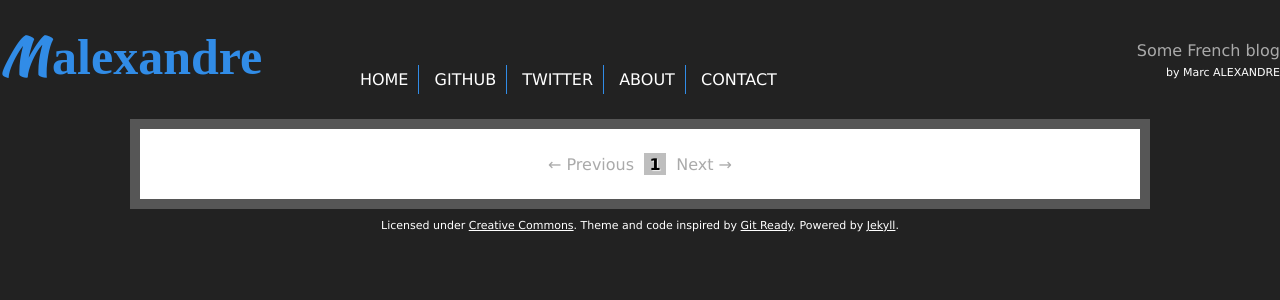
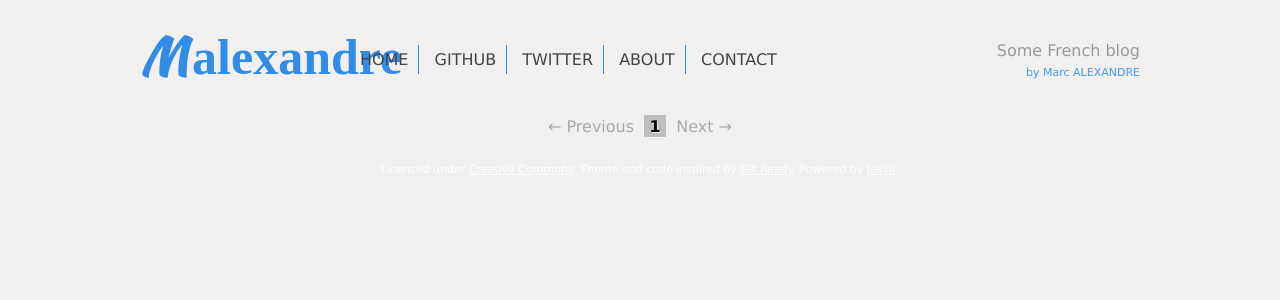
Before and after one commit to malexandre/old-malexandre-blog, a Jekyll site: the page built from index.html, in a window 1280 px wide. Shown: the top 300 px of the page. Built offline with Jekyll 4.4.1, drawn with Linux system fonts in a browser that asks for light colours; some web fonts are replaced; Markdown is read by kramdown in place of the engine named in the settings; the list of posts is cut into pages by our own code.

Commit message:
Clean light skin

```diff
--- a/_layouts/master.html
+++ b/_layouts/master.html
@@ -4,6 +4,7 @@
         <title>Malexandre - {{ page.title }}</title>
         <link rel="stylesheet" href="{{ site.baseurl }}/css/malexandre.css" type="text/css" />
         <link href='http://fonts.googleapis.com/css?family=BenchNine|Kaushan+Script' rel='stylesheet' type='text/css'>
+        <meta http-equiv="Content-type" content="text/html;charset=UTF-8" />
     </head>
     <body>
         <div id="subtitle">
@@ -20,7 +21,6 @@
             <a href="#">About</a>
             <a href="#" style="border: 0;">Contact</a>
         </div>
-        <div id="wrapper">
             <div id="page">
                 {{ content }}
             </div>
--- a/css/malexandre.css
+++ b/css/malexandre.css
@@ -1,6 +1,7 @@
 body
 {
-    background: #222222;
+    background: #F2F0EE;
+    width: 1000px;
     margin: auto;
     font-family: Verdana, helvetica, arial, clean, sans-serif;
 }
@@ -20,7 +21,7 @@
 #subtitle
 {
     float: right;
-    color: #AAAAAA;
+    color: #999999;
     font-size: 16px;
     text-align: right;
     margin-top: 5px;
@@ -28,7 +29,7 @@
 
 #author
 {
-    color: white;
+    color: #419CF7;
     font-size: 11px;
     margin-top: -10px;
 }
@@ -36,15 +37,15 @@
 #menu
 {
     text-align: center;
-    margin-top: -40px;
-    margin-bottom: 20px;
+    margin-top: -60px;
+    margin-bottom: 30px;
 }
 
 #menu a
 {
     text-transform: uppercase;
     text-decoration: none;
-    color: #FFFFFF;
+    color: #444444;
     padding: 5px 10px;
     border-right: 1px solid #318CE7;
 }
@@ -70,21 +71,9 @@
 }
 
 /* General */
-#wrapper
-{
-    background: url(/blog/img/bk_main_wrapper.png) repeat scroll 0 0 transparent;
-    margin: 30px auto 0;
-    overflow: hidden;
-    width: 1020px;
-    padding-top: 10px;
-    padding-bottom: 10px;
-}
-
 #page
 {
-    width: 1000px;
-    margin: auto;
-    background-color: #FFFFFF;
+    width: 100%;
 }
 
 /* Pagination */
@@ -154,25 +143,28 @@
 
 .postInfo
 {
-    margin-top: -20px;
-    border-bottom: 1px dotted #318CE7;
-    margin-bottom: 15px;
+    color: #464646;
+    margin-top: -30px;
+    margin-bottom: 30px;
     font-size: 12px;
+    border-bottom: 1px #CCC solid;
 }
 
 .comments
 {
     float: right;
+    margin-right: 5px;
 }
 
 .comments a
 {
-    color: #318CE7;
+    color: #464646;
     text-decoration: none;
 }
 
 .comments a:hover
 {
+    color: #318CE7;
     text-decoration: underline;
 }
 
@@ -180,18 +172,20 @@
 {
     padding: 10px;
     margin-bottom: 15px;
+    background: white;
+    border: 1px solid #DDD;
+    overflow: hidden;
+    padding: 20px;
+    margin-bottom: 40px;
 }
 
 .postHome h3
 {
-    margin-left: -70px;
-    padding: 20px;
-    background: #000;
-    color: white;
     font-family: Arial, Helvetica, sans-serif;
     font-size: 30px;
     font-weight: bold;
     text-transform: lowercase;
+    color: #666666;
 }
 
 .postHome h3:first-letter
@@ -201,7 +195,7 @@
 
 .postHome h3 a
 {
-    color: white;
+    color: #666666;
     text-decoration: none;
 }
 
--- a/index.html
+++ b/index.html
@@ -2,7 +2,7 @@
 layout: master
 title: Home
 ---
-<div id="content">
+<div>
     {% for post in paginator.posts %}
         <div class="postHome">
             <div class="postHeader">
@@ -14,7 +14,7 @@
                 <h3><a href="{{ site.baseurl }}{{ post.url }}">{{ post.title }}</a></h3>
                 <div class="postInfo">
                     <div class="comments"><a href="">X comments</a></div>
-                    <span class="homeDate">{{ post.date | date: "%d %B %Y, %H:%M:%S" }}</span>
+                    <span class="homeDate">{{ post.date | date: "%d %B %Y" }}</span>
                 </div>
             </div>
             <div class='contentHome'>
```
